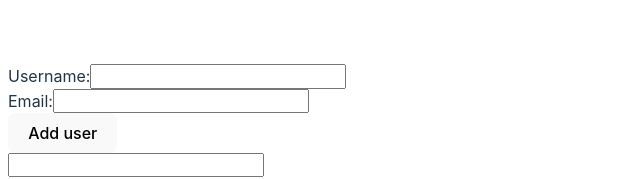
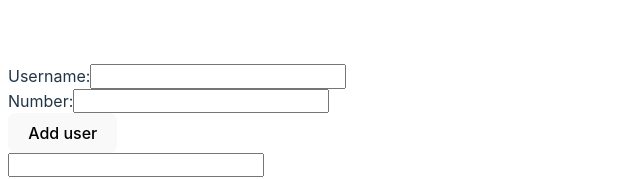
Before and after one commit to Serhii2009/goit-react-hw-03, a React (Vite) app: page / in a window 1280 px wide. Shown: the top 179 px of the page, without its empty margins (0-640 px from the left). Built offline with nearby package versions, Linux system fonts and the light colour scheme.

Commit message:
Update ContactForm.jsx

```diff
--- a/src/components/ContactForm/ContactForm.jsx
+++ b/src/components/ContactForm/ContactForm.jsx
@@ -6,7 +6,7 @@ const userSchema = Yup.object().shape({
   username: Yup.string()
     .min(3, "Name must be at least 3 symb long")
     .required("This is a required field"),
-  email: Yup.string().required("This is a required field"),
+  number: Yup.string().required("This is a required field"),
 });
 
 export const ContactForm = ({ onAdd }) => {
@@ -17,7 +17,7 @@ export const ContactForm = ({ onAdd }) => {
     <Formik
       initialValues={{
         username: "",
-        email: "",
+        number: "",
       }}
       validationSchema={userSchema}
       onSubmit={(values, actions) => {
@@ -34,9 +34,9 @@ export const ContactForm = ({ onAdd }) => {
         </div>
 
         <div>
-          <label htmlFor={nameFieldId}>Email:</label>
-          <Field type="email" name="email" id={accessFieldId} />
-          <ErrorMessage name="email" component="span" />
+          <label htmlFor={accessFieldId}>Number:</label>
+          <Field type="number" name="number" id={accessFieldId} />
+          <ErrorMessage name="number" component="span" />
         </div>
 
         <button type="submit">Add user</button>
```
